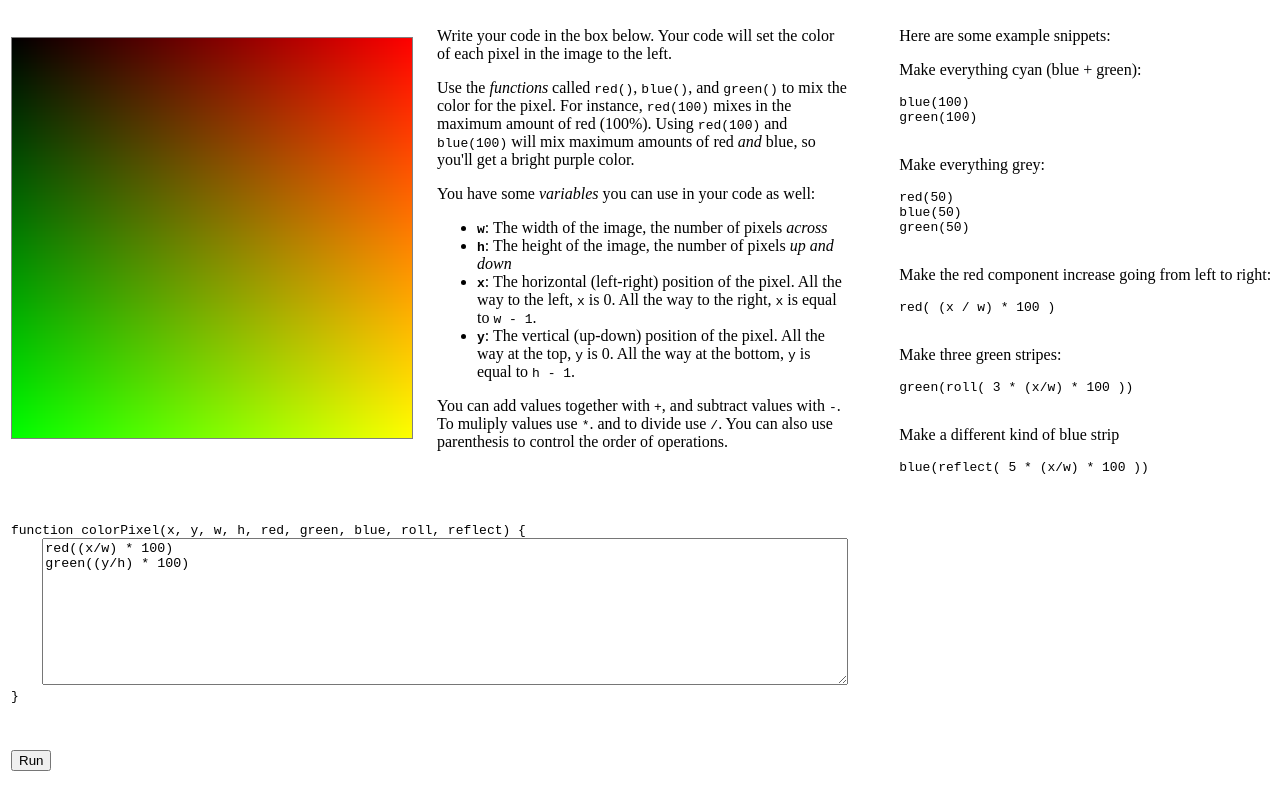
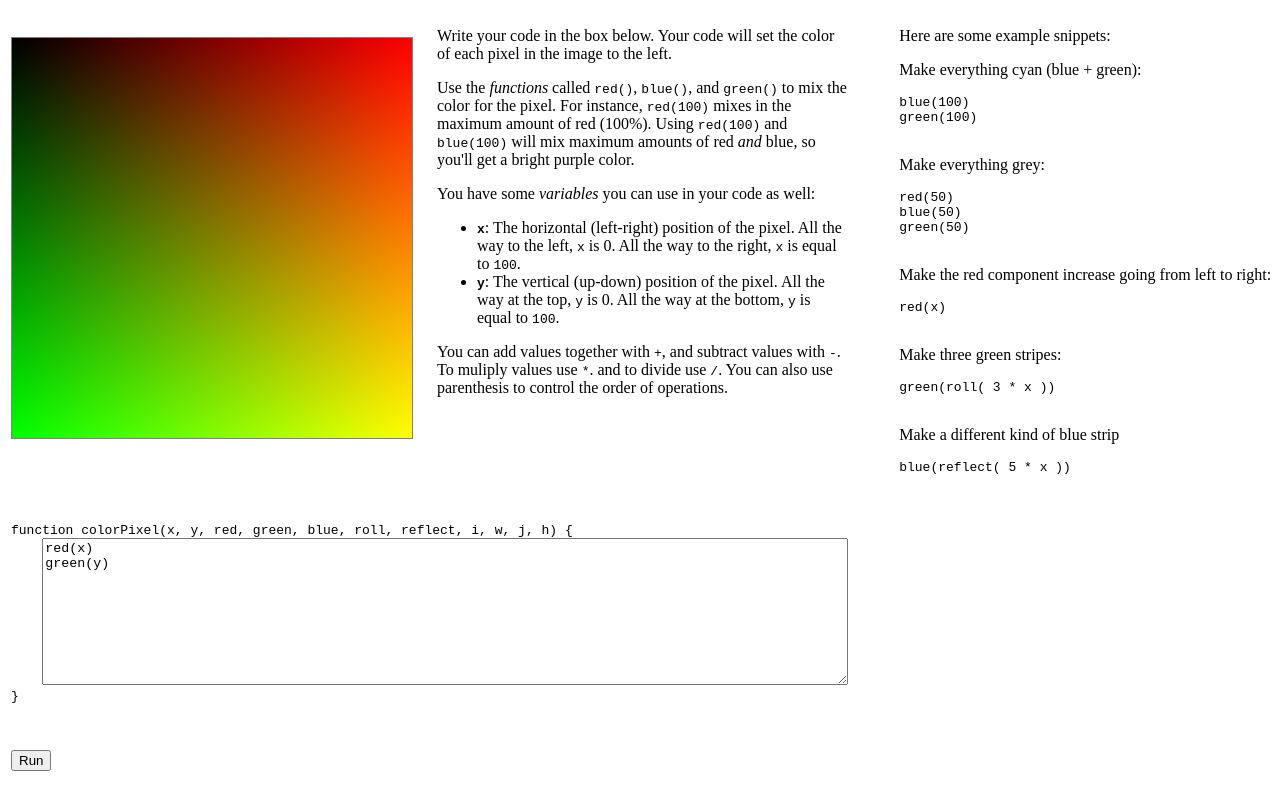
Before and after one commit to mearns/pixel-calc, a plain HTML site: page index.html in a window 1280 px wide. Drawn offline with Linux system fonts and the light colour scheme.

Commit message:
Change how x and y work

```diff
--- a/index.html
+++ b/index.html
@@ -17,6 +17,10 @@
             min-height: 20ex;
         }
 
+        textarea#input.busy {
+            background-color: lightgray;
+        }
+
         #error {
             color: rgb(200, 0, 0);
             min-width: 400px;
@@ -27,6 +31,10 @@
 
     <script type="application/javascript">
         function run() {
+            const input = document.getElementById("input");
+            input.classList.add("busy");
+            const newCode = input.value;
+
             const errorDiv = document.getElementById("error");
             errorDiv.innerHTML = "";
 
@@ -68,39 +76,38 @@
                 return `rgb(${r}, ${g}, ${b})`;
             }
 
-            const newCode = document.getElementById("input").value;
-
-            const func = new Function("x", "y", "w", "h", "red", "green", "blue", "roll", "reflect", newCode);
-
-            const canvas = document.getElementById("canvas");
-            const width = canvas.width;
-            const height = canvas.height;
-            const ctx = canvas.getContext("2d");
-            ctx.clearRect(0, 0, width, height);
+            let i;
+            let j;
             let x;
             let y;
+
             try {
-                for (x = 0; x < width; x++) {
-                    for (y = 0; y < height; y++) {
+                const func = new Function("x", "y", "red", "green", "blue", "roll", "reflect", "i", "w", "j", "h", newCode);
+
+                const canvas = document.getElementById("canvas");
+                const width = canvas.width;
+                const height = canvas.height;
+                const ctx = canvas.getContext("2d");
+                ctx.clearRect(0, 0, width, height);
+                for (i = 0; i < width; i++) {
+                    x = 100 * i / (width - 1);
+                    for (j = 0; j < height; j++) {
+                        y = 100 * j / (height - 1);
                         redValue = 0;
                         blueValue = 0;
                         greenValue = 0;
-                        func(x, y, width, height, red, green, blue, roll, reflect);
+                        func(x, y, red, green, blue, roll, reflect, i, width, j, height);
                         ctx.fillStyle = getColor();
-                        ctx.fillRect(x, y, 1, 1);
+                        ctx.fillRect(i, j, 1, 1);
                     }
                 }
             } catch (error) {
                 const title = document.createElement("h3");
                 title.appendChild(document.createTextNode("Error running code:"))
                 errorDiv.appendChild(title);
-                errorDiv.appendChild(document.createTextNode(`x = ${x}`))
+                errorDiv.appendChild(document.createTextNode(`x = ${Math.round(x)}`))
                 errorDiv.appendChild(document.createElement("br"));
-                errorDiv.appendChild(document.createTextNode(`y = ${y}`))
-                errorDiv.appendChild(document.createElement("br"));
-                errorDiv.appendChild(document.createTextNode(`w = ${width}`))
-                errorDiv.appendChild(document.createElement("br"));
-                errorDiv.appendChild(document.createTextNode(`h = ${height}`))
+                errorDiv.appendChild(document.createTextNode(`y = ${Math.round(y)}`))
                 errorDiv.appendChild(document.createElement("br"));
                 const subtitle = document.createElement("h4");
                 subtitle.appendChild(document.createTextNode("Error:"));
@@ -108,6 +115,7 @@
                 errorDiv.appendChild(document.createTextNode(error));
                 console.error(error);
             }
+            input.classList.remove("busy");
         }
     </script>
 </head>
@@ -135,19 +143,13 @@
                     <p>
                         You have some <em>variables</em> you can use in your code as well:
                     <ul>
-                        <li><strong><code>w</code></strong>: The width of the image, the number of pixels
-                            <em>across</em>
-                        </li>
-                        <li><strong><code>h</code></strong>: The height of the image, the number of pixels
-                            <em>up and down</em>
-                        </li>
                         <li><strong><code>x</code></strong>: The horizontal (left-right) position of the pixel.
                             All the way to the left, <code>x</code> is 0. All the way to the right, <code>x</code>
-                            is equal to <code>w - 1</code>.
+                            is equal to <code>100</code>.
                         </li>
                         <li><strong><code>y</code></strong>: The vertical (up-down) position of the pixel.
                             All the way at the top, <code>y</code> is 0. All the way at the bottom, <code>y</code>
-                            is equal to <code>h - 1</code>.
+                            is equal to <code>100</code>.
                         </li>
                     </ul>
                     </p>
@@ -178,19 +180,19 @@ green(50)
                     <p>
                         Make the red component increase going from left to right:
                     <pre>
-red( (x / w) * 100 )
+red(x)
                     </pre>
                     </p>
                     <p>
                         Make three green stripes:
                     <pre>
-green(roll( 3 * (x/w) * 100 ))
+green(roll( 3 * x ))
                         </pre>
                     </p>
                     <p>
                         Make a different kind of blue strip
                     <pre>
-blue(reflect( 5 * (x/w) * 100 ))
+blue(reflect( 5 * x ))
                         </pre>
                     </p>
                 </td>
@@ -198,10 +200,10 @@ blue(reflect( 5 * (x/w) * 100 ))
             <tr>
                 <td colspan="2">
                     <pre>
-function colorPixel(x, y, w, h, red, green, blue, roll, reflect) {
+function colorPixel(x, y, red, green, blue, roll, reflect, i, w, j, h) {
     <textarea id="input">
-red((x/w) * 100)
-green((y/h) * 100)
+red(x)
+green(y)
     </textarea>
 }
                     </pre>
```
